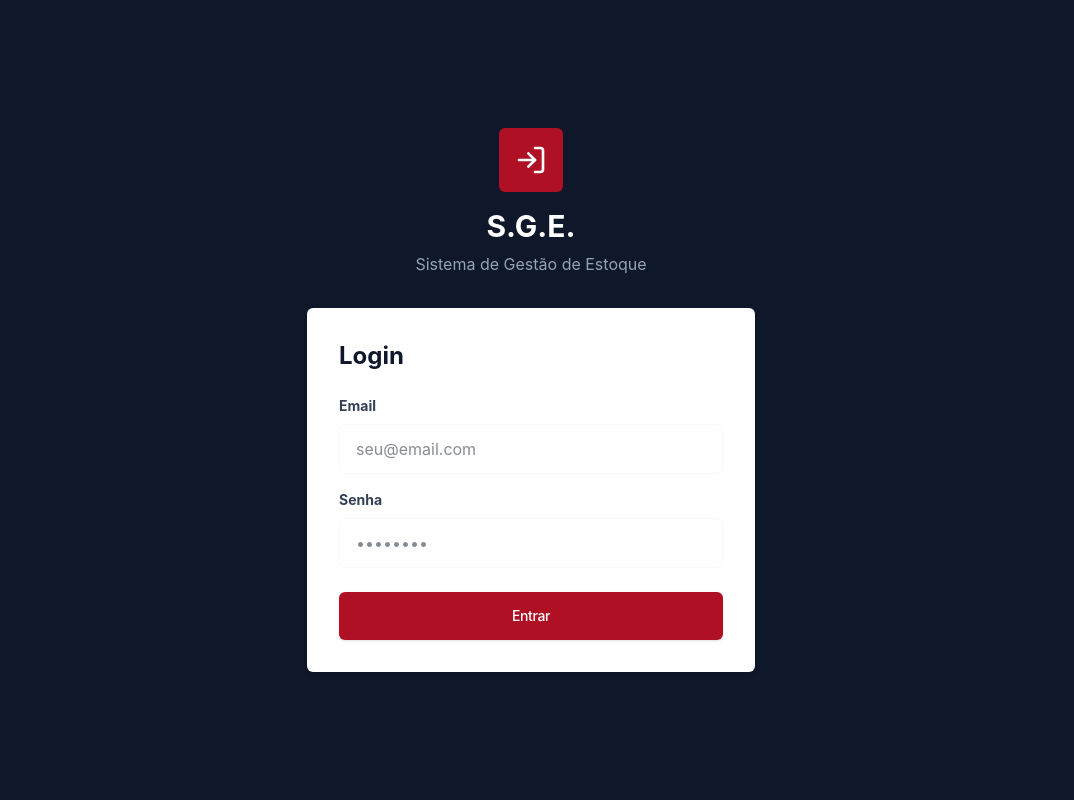
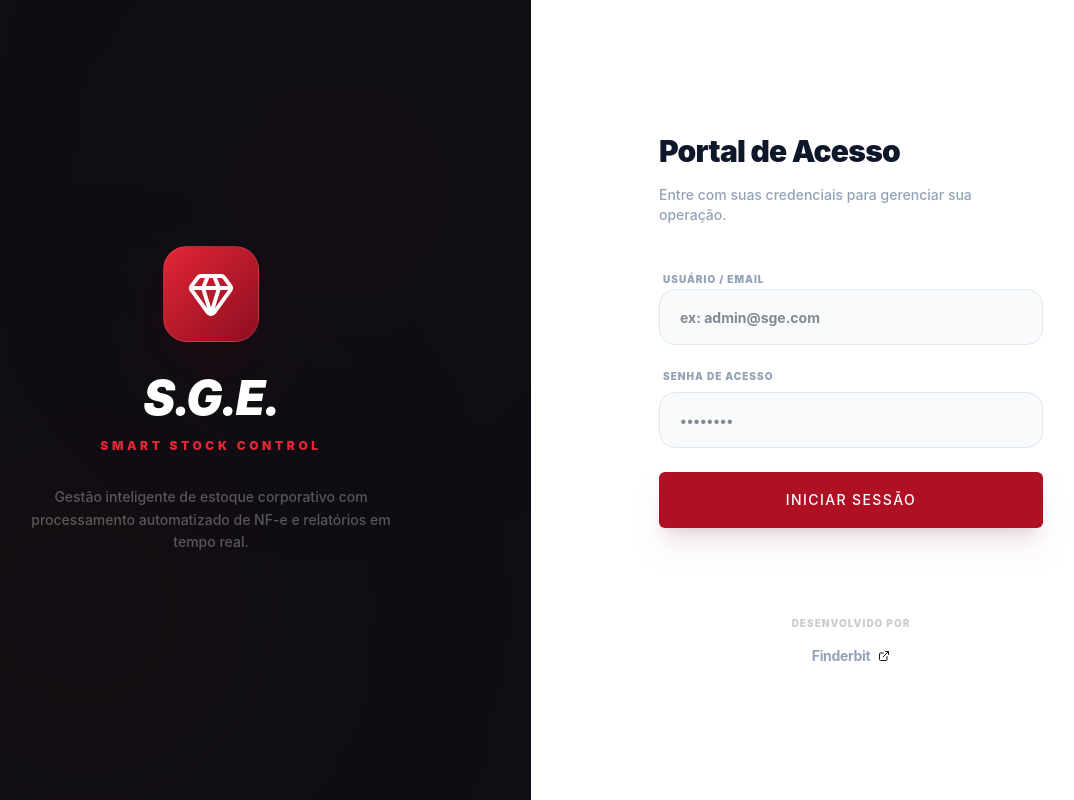
Before and after one commit to mrmateussiilva/estoque-poc, a React (Vite) app in the folder frontend/: page / in a window 1280 px wide. Shown: the whole page, without its empty margins (109-1183 px from the left). Built offline with nearby package versions, Linux system fonts and the light colour scheme.

Commit message:
style(frontend): atualiza login com nova logo ruby, fundo branco e branding Finderbit

```diff
--- a/frontend/src/pages/Login.tsx
+++ b/frontend/src/pages/Login.tsx
@@ -1,5 +1,5 @@
 import { useState } from 'react';
-import { LogIn, AlertCircle } from 'lucide-react';
+import { AlertCircle, Gem, ExternalLink } from 'lucide-react';
 import { useAuth } from '../contexts/AuthContext';
 import { Button } from '../components/UI';
 
@@ -25,55 +25,96 @@ export default function Login() {
     };
 
     return (
-        <div className="min-h-screen bg-charcoal-900 flex items-center justify-center p-4">
-            <div className="w-full max-w-md">
-                <div className="text-center mb-8">
-                    <div className="inline-flex w-16 h-16 bg-ruby-700 rounded-ruby items-center justify-center mb-4">
-                        <LogIn className="w-8 h-8 text-white" />
+        <div className="min-h-screen bg-white flex flex-col md:flex-row antialiased">
+            {/* Visual side for desktop */}
+            <div className="hidden md:flex md:w-1/2 bg-[#0D0F14] items-center justify-center p-12 relative overflow-hidden">
+                <div className="absolute top-0 right-0 w-96 h-96 bg-ruby-700/5 blur-[120px] rounded-full"></div>
+                <div className="absolute bottom-0 left-0 w-96 h-96 bg-ruby-950/20 blur-[120px] rounded-full"></div>
+
+                <div className="relative z-10 text-center space-y-8 max-w-sm">
+                    <div className="inline-flex w-24 h-24 bg-gradient-to-br from-ruby-500 to-ruby-800 rounded-3xl items-center justify-center shadow-2xl shadow-ruby-950/40 border border-white/10 mx-auto">
+                        <Gem className="w-12 h-12 text-white" />
                     </div>
-                    <h1 className="text-3xl font-bold text-white mb-2">S.G.E.</h1>
-                    <p className="text-charcoal-400">Sistema de Gestão de Estoque</p>
+                    <div className="space-y-4">
+                        <h1 className="text-5xl font-black text-white tracking-tighter leading-none italic">S.G.E.</h1>
+                        <p className="text-ruby-500 font-black uppercase tracking-[0.3em] text-xs">Smart Stock Control</p>
+                    </div>
+                    <p className="text-white/30 text-sm leading-relaxed font-medium">
+                        Gestão inteligente de estoque corporativo com processamento automatizado de NF-e e relatórios em tempo real.
+                    </p>
                 </div>
+            </div>
 
-                <div className="bg-white rounded-ruby shadow-ruby p-8">
-                    <h2 className="text-2xl font-bold text-charcoal-900 mb-6">Login</h2>
+            {/* Login form side */}
+            <div className="flex-1 flex flex-col items-center justify-center p-6 md:p-12 relative">
+                <div className="w-full max-w-sm space-y-10">
+                    {/* Mobile Branding */}
+                    <div className="md:hidden text-center space-y-4 mb-12">
+                        <div className="inline-flex w-16 h-16 bg-gradient-to-br from-ruby-500 to-ruby-800 rounded-2xl items-center justify-center shadow-xl border border-white/10 mx-auto">
+                            <Gem className="w-8 h-8 text-white" />
+                        </div>
+                        <h1 className="text-3xl font-black text-charcoal-900 tracking-tighter leading-none italic">S.G.E.</h1>
+                    </div>
+
+                    <div className="space-y-4">
+                        <h2 className="text-3xl font-black text-charcoal-900 tracking-tight">Portal de Acesso</h2>
+                        <p className="text-charcoal-400 text-sm font-medium">Entre com suas credenciais para gerenciar sua operação.</p>
+                    </div>
 
                     {error && (
-                        <div className="mb-6 p-4 bg-ruby-50 border-l-4 border-ruby-700 rounded-ruby flex items-center gap-3">
-                            <AlertCircle className="w-5 h-5 text-ruby-700 flex-shrink-0" />
-                            <span className="text-sm text-ruby-900">{error}</span>
+                        <div className="p-4 bg-ruby-50 border border-ruby-100 rounded-2xl flex items-start gap-3 animate-in fade-in slide-in-from-top-2 duration-300">
+                            <AlertCircle className="w-5 h-5 text-ruby-700 flex-shrink-0 mt-0.5" />
+                            <div className="space-y-1">
+                                <p className="text-xs font-black text-ruby-900 uppercase tracking-widest">Erro de Autenticação</p>
+                                <p className="text-sm text-ruby-800/80 font-medium leading-tight">{error}</p>
+                            </div>
                         </div>
                     )}
 
-                    <form onSubmit={handleSubmit} className="space-y-4">
-                        <div>
-                            <label className="block text-sm font-bold text-charcoal-700 mb-2">Email</label>
+                    <form onSubmit={handleSubmit} className="space-y-6">
+                        <div className="space-y-2">
+                            <label className="text-[10px] font-black text-charcoal-400 uppercase tracking-widest ml-1">Usuário / Email</label>
                             <input
                                 type="email"
                                 value={email}
                                 onChange={(e) => setEmail(e.target.value)}
-                                className="w-full px-4 py-3 border border-charcoal-50 rounded-ruby focus:outline-none focus:ring-2 focus:ring-ruby-700"
-                                placeholder="seu@email.com"
+                                className="w-full h-14 px-5 bg-charcoal-50 border border-charcoal-100 rounded-2xl focus:outline-none focus:ring-2 focus:ring-ruby-700/10 focus:border-ruby-700 text-sm font-bold transition-all placeholder:text-charcoal-200"
+                                placeholder="ex: admin@sge.com"
                                 required
                             />
                         </div>
 
-                        <div>
-                            <label className="block text-sm font-bold text-charcoal-700 mb-2">Senha</label>
+                        <div className="space-y-2">
+                            <div className="flex items-center justify-between px-1">
+                                <label className="text-[10px] font-black text-charcoal-400 uppercase tracking-widest">Senha de Acesso</label>
+                            </div>
                             <input
                                 type="password"
                                 value={password}
                                 onChange={(e) => setPassword(e.target.value)}
-                                className="w-full px-4 py-3 border border-charcoal-50 rounded-ruby focus:outline-none focus:ring-2 focus:ring-ruby-700"
+                                className="w-full h-14 px-5 bg-charcoal-50 border border-charcoal-100 rounded-2xl focus:outline-none focus:ring-2 focus:ring-ruby-700/10 focus:border-ruby-700 text-sm font-bold transition-all placeholder:text-charcoal-200"
                                 placeholder="••••••••"
                                 required
                             />
                         </div>
 
-                        <Button type="submit" loading={loading} className="w-full h-12 mt-6">
-                            Entrar
+                        <Button type="submit" loading={loading} className="w-full h-14 rounded-2xl text-sm font-black uppercase tracking-widest shadow-xl shadow-ruby-900/10">
+                            Iniciar Sessão
                         </Button>
                     </form>
+
+                    <footer className="pt-12 text-center">
+                        <p className="text-black/20 text-[10px] font-black uppercase tracking-widest mb-3">Desenvolvido por</p>
+                        <a
+                            href="https://finderbit.com.br"
+                            target="_blank"
+                            rel="noopener noreferrer"
+                            className="inline-flex items-center gap-2 group transition-all"
+                        >
+                            <span className="text-charcoal-400 font-bold text-sm group-hover:text-charcoal-900 transition-colors tracking-tight">Finderbit</span>
+                            <ExternalLink className="w-3 h-3 text-charcoal-200 group-hover:text-ruby-700 transition-colors" />
+                        </a>
+                    </footer>
                 </div>
             </div>
         </div>
```
Also changed, not shown: frontend/index.html (+3 -2 lines).
